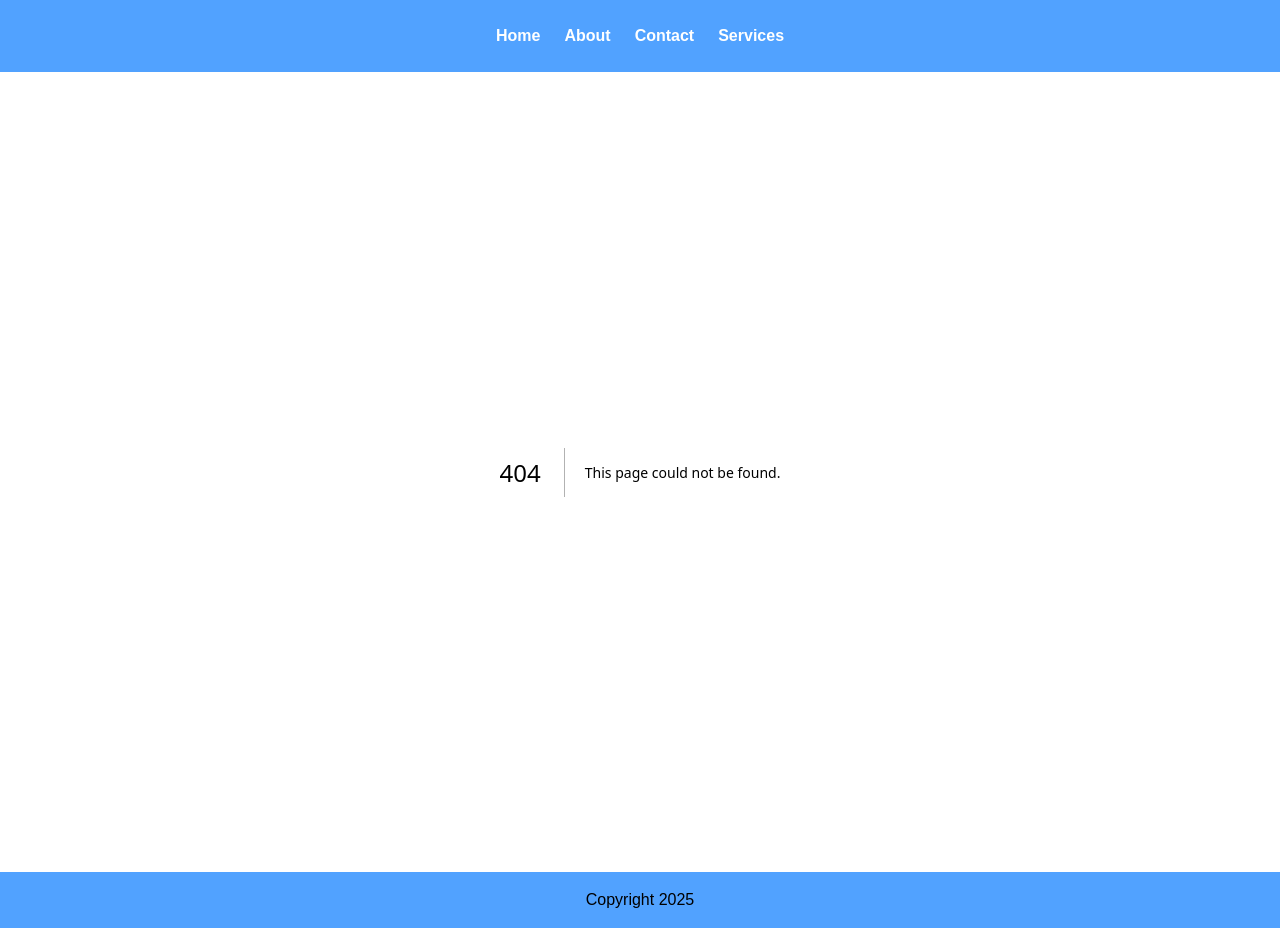
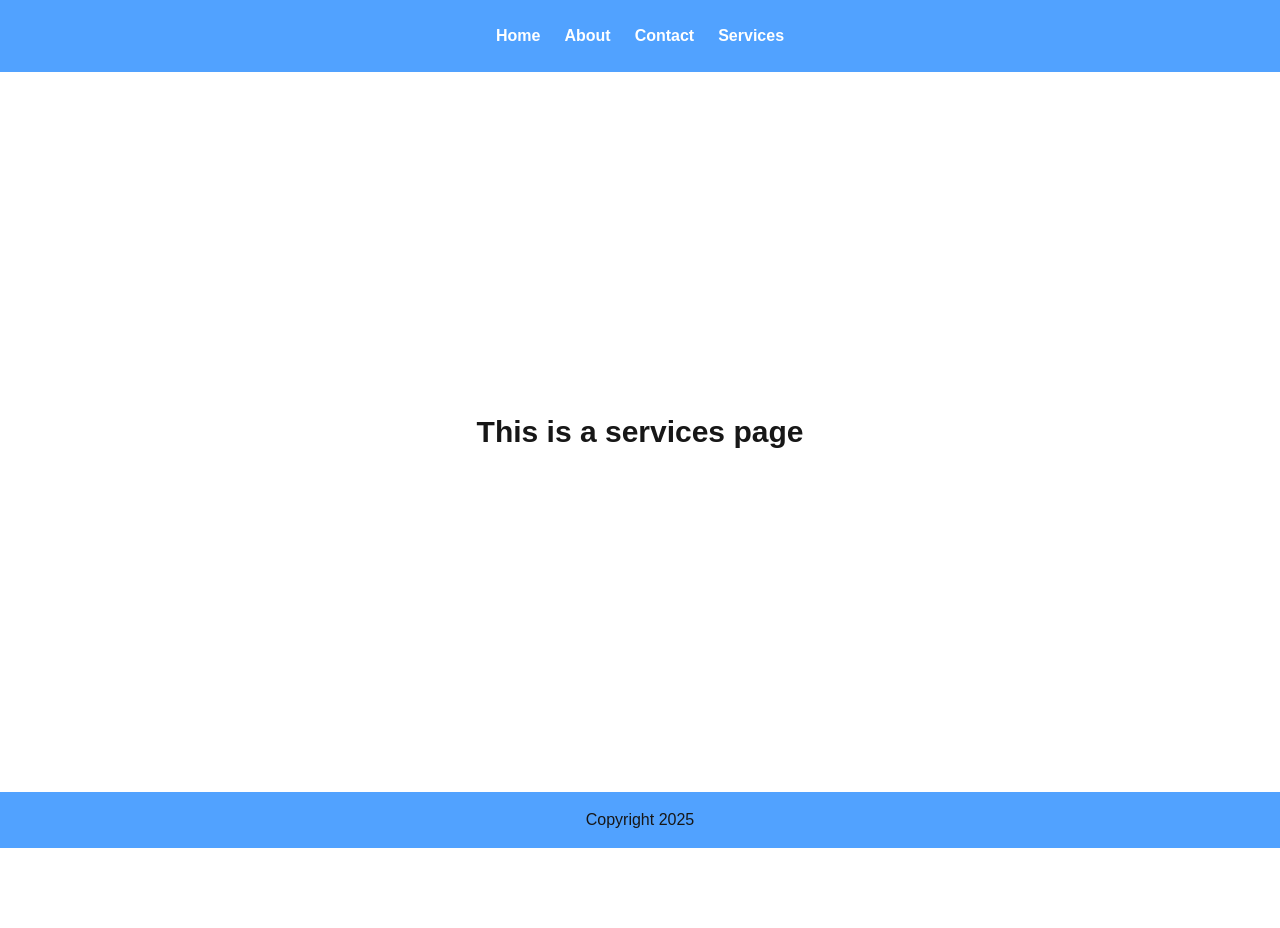
Before and after one commit to islamemon59/next.js-practice, a Next.js app: page /services in a window 1280 px wide. Before the commit this address had no page. After the commit the page ends 848 px from the top, so only its background shows below. Built offline with nearby package versions, Linux system fonts and the light colour scheme.

Commit message:
about services address page added

```diff
--- a/src/app/Components/Navbar.jsx
+++ b/src/app/Components/Navbar.jsx
@@ -1,3 +1,4 @@
+import Link from "next/link";
 import React from "react";
 
 const Navbar = () => {
@@ -5,7 +6,10 @@ const Navbar = () => {
     <div>
       <nav className="w-full py-6 bg-blue-400">
         <ul className="flex justify-center gap-6 items-center font-bold text-white">
-          <li>Home</li>
+          <Link>
+            <li>Home</li>
+          </Link>
+
           <li>About</li>
           <li>Contact</li>
           <li>Services</li>
--- /dev/null
+++ b/src/app/about/page.jsx
@@ -0,0 +1,11 @@
+import React from 'react';
+
+const About = () => {
+    return (
+        <div>
+            <p className='font-bold text-3xl'>This is a About page</p>
+        </div>
+    );
+};
+
+export default About;
--- /dev/null
+++ b/src/app/services/address/page.jsx
@@ -0,0 +1,11 @@
+import React from 'react';
+
+const Address = () => {
+    return (
+        <div>
+            <p className='font-bold text-3xl'>This is a Address page</p>
+        </div>
+    );
+};
+
+export default Address;
--- /dev/null
+++ b/src/app/services/page.jsx
@@ -0,0 +1,11 @@
+import React from 'react';
+
+const Services = () => {
+    return (
+        <div>
+            <p className='font-bold text-3xl'>This is a services page</p>
+        </div>
+    );
+};
+
+export default Services;
```
